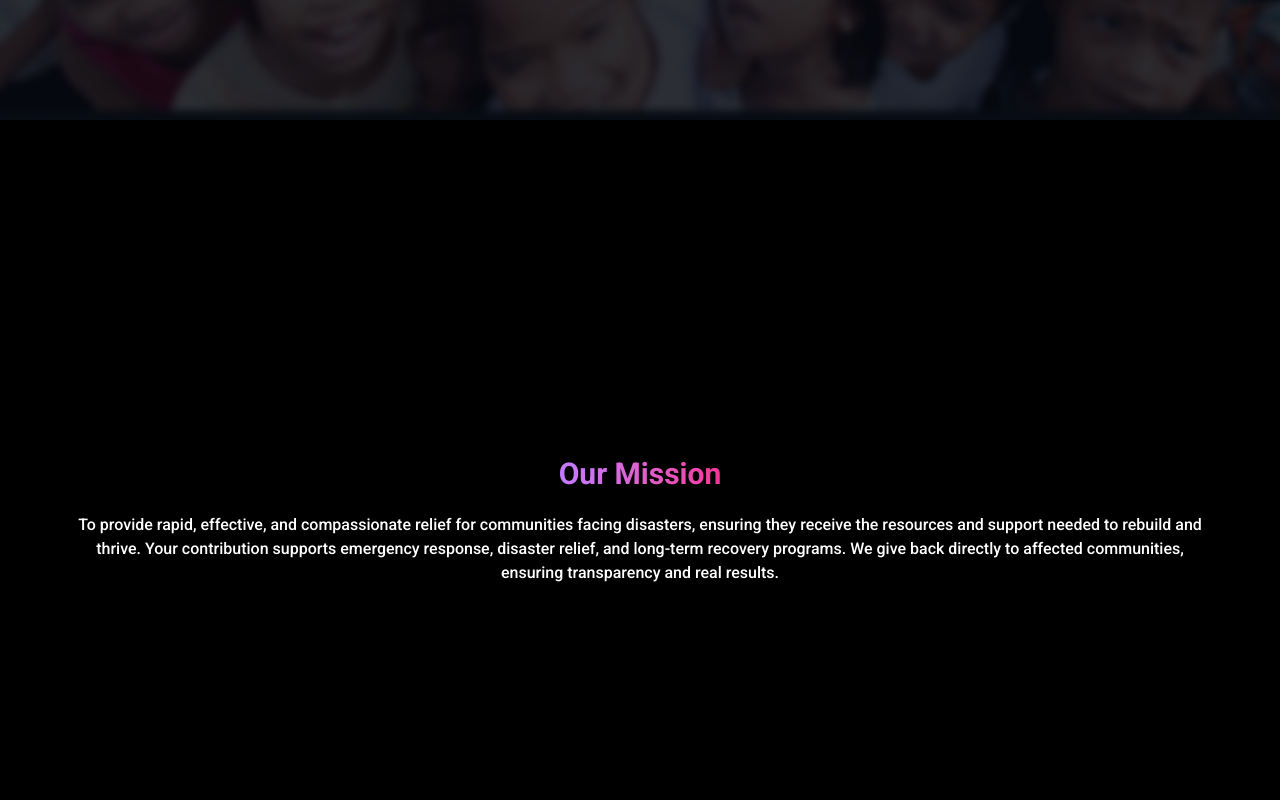
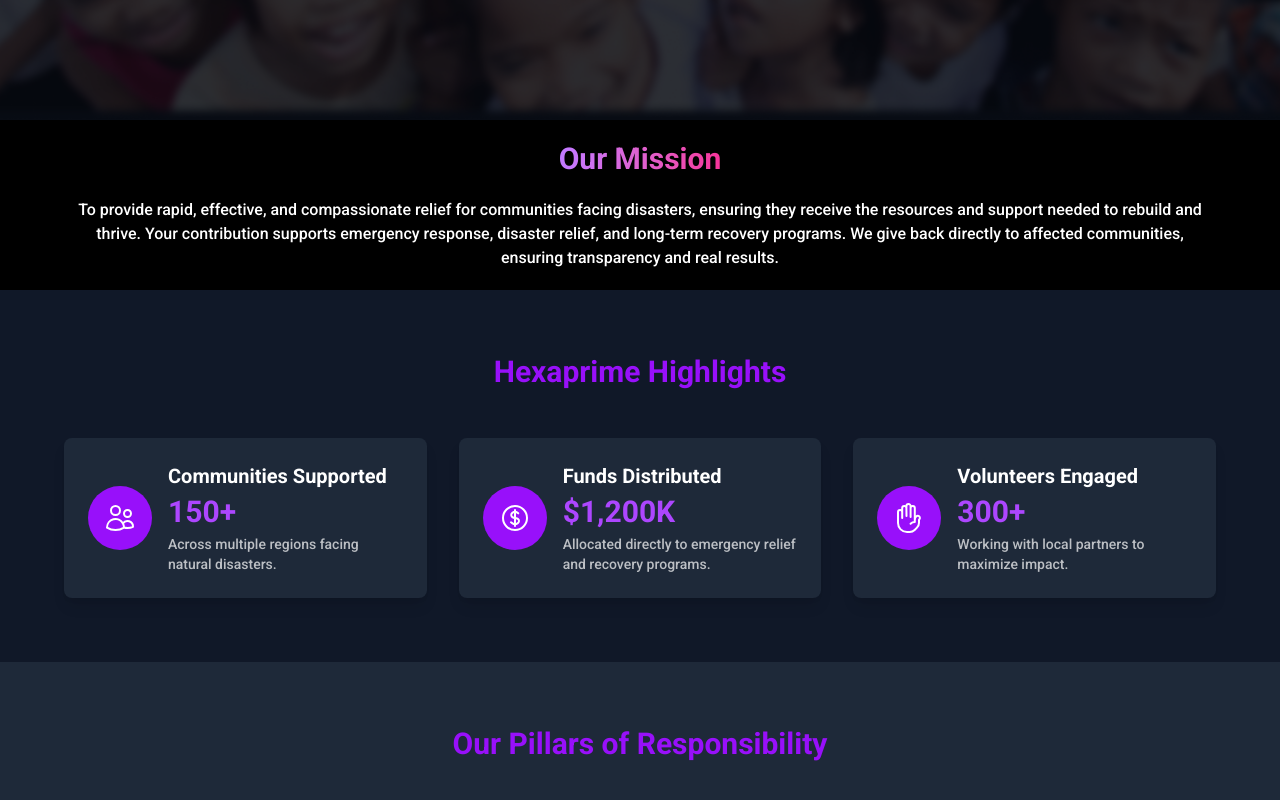
Before and after one commit to NETAD-MIKHAIL/hexaprime-portal, a Next.js app: page / in a window 1280 px wide. Shown: the part 680-1480 px from the top of the page. Built offline with nearby package versions, Linux system fonts and the light colour scheme.

Commit message:
Update page.tsx

```diff
--- a/app/page.tsx
+++ b/app/page.tsx
@@ -143,7 +143,7 @@ export default function Home() {
     </section>
 
       {/* Mission Section */}
-      <section className="flex flex-col items-center justify-center text-center min-h-screen py-5 px-4 md:px-16 bg-black text-white">
+      <section className="flex flex-col items-center justify-center text-center min-h-fit py-5 px-4 md:px-16 bg-black text-white">
         <h2 className="max-w-6xl text-center text-3xl font-bold bg-gradient-to-r from-purple-400 to-pink-500 bg-clip-text text-transparent leading-snug sm:leading-tight">Our Mission</h2>
         <p className="mt-5 max-w-6xl ">
           To provide rapid, effective, and compassionate relief for communities facing disasters, ensuring they receive the resources and support needed to rebuild and thrive. Your contribution supports emergency response, disaster relief, and long-term recovery programs. We give back directly to affected communities, ensuring transparency and real results.
```
